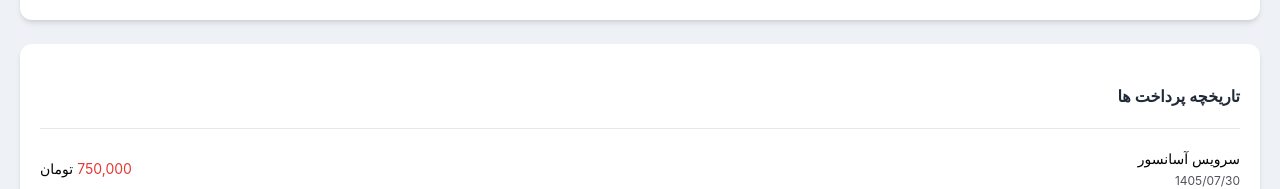
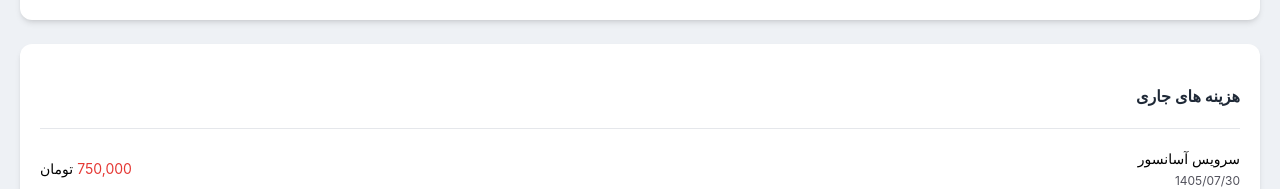
Before and after one commit to amirian515/building-management, a React (Vite) app: page /resident/dashboard in a window 1280 px wide. Shown: the part 910-1099 px from the top of the page. Built offline with nearby package versions, Linux system fonts and the light colour scheme.

Commit message:
expensestitle

```diff
--- a/src/components/ExpensesCard.tsx
+++ b/src/components/ExpensesCard.tsx
@@ -17,7 +17,7 @@ function ExpensesCard (){
 ]
     return(
         <div className="mx-5 px-5 pt-5 text-right border-border bg-surface shadow-md rounded-xl">
-            <h1 className="text-text font-semibold text-base py-5 border-b border-border">تاریخچه پرداخت ها</h1>
+            <h1 className="text-text font-semibold text-base py-5 border-b border-border"> هزینه های جاری </h1>
             <div className="flex flex-col justify-between gap-1 text-sm py-2">
                 {expenses.map((payment)=>{
                 return(
```
